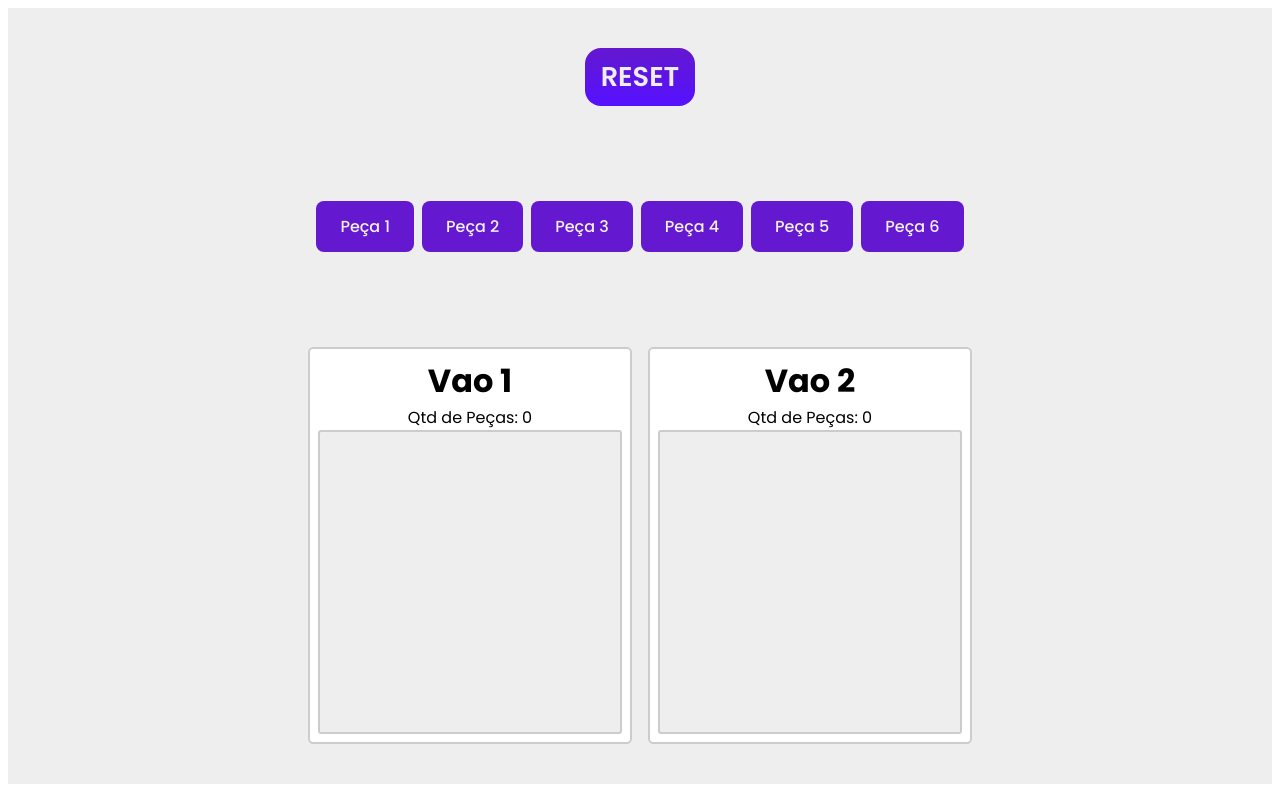
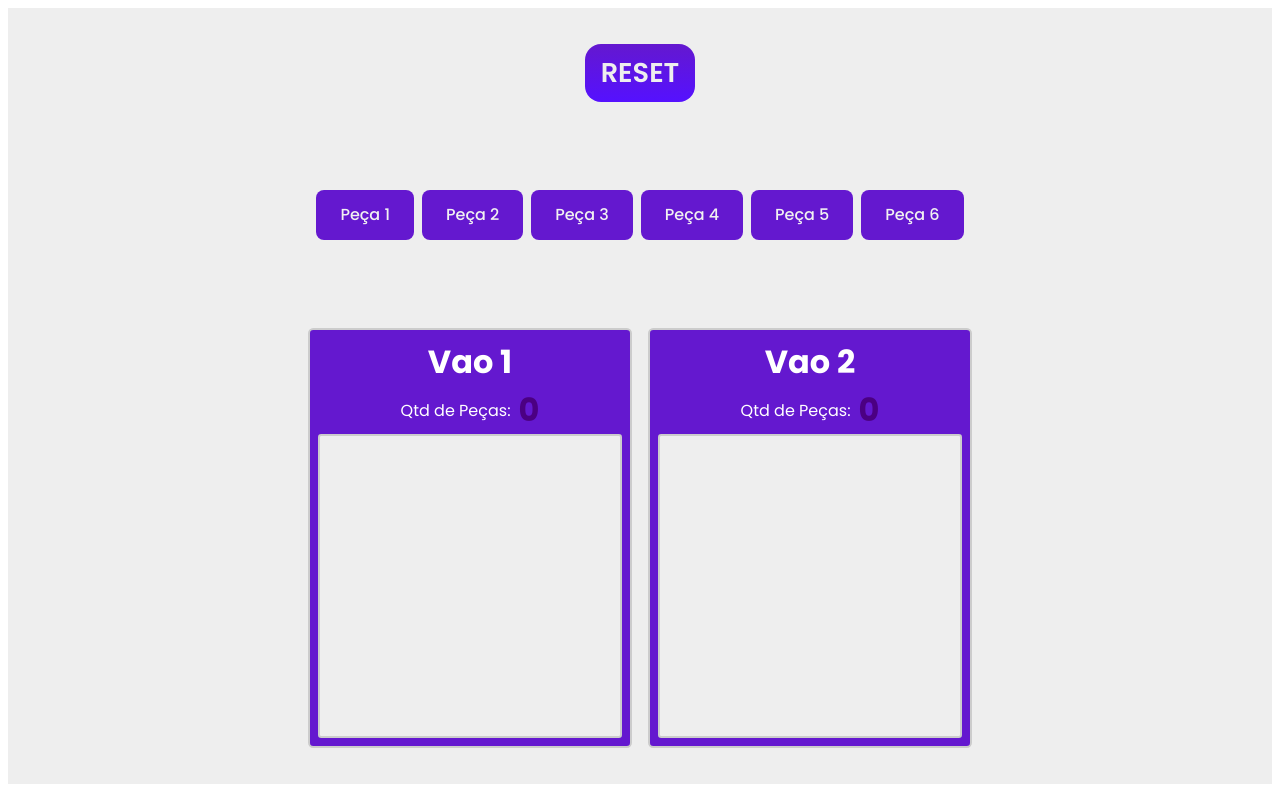
Before and after one commit to Andre-Inacio-VS/dragDropComponent, a plain HTML site: page index.html in a window 1280 px wide. Drawn offline with Linux system fonts and the light colour scheme.

Commit message:
style (style): estilização do contador de pecas

```diff
--- a/style.css
+++ b/style.css
@@ -46,7 +46,8 @@
     padding: .5rem;
     border: .125rem solid #ccc;
     border-radius: calc(.2rem + .125rem);
-    background-color: #fff;
+    background-color: #6418cf;
+    color: #fff;
 }
 
 .drop-title {
@@ -57,8 +58,17 @@
 }
 
 .drop-contador {
-    text-align: center;
+    display: flex;
+    align-items: center;
+    justify-content: center;
+    gap: .5rem;
     width: 100%;
+}
+
+.drop-contador span {
+    color: indigo;
+    font-weight: bold;
+    font-size: 2rem;
 }
 
 .draggable {
```
